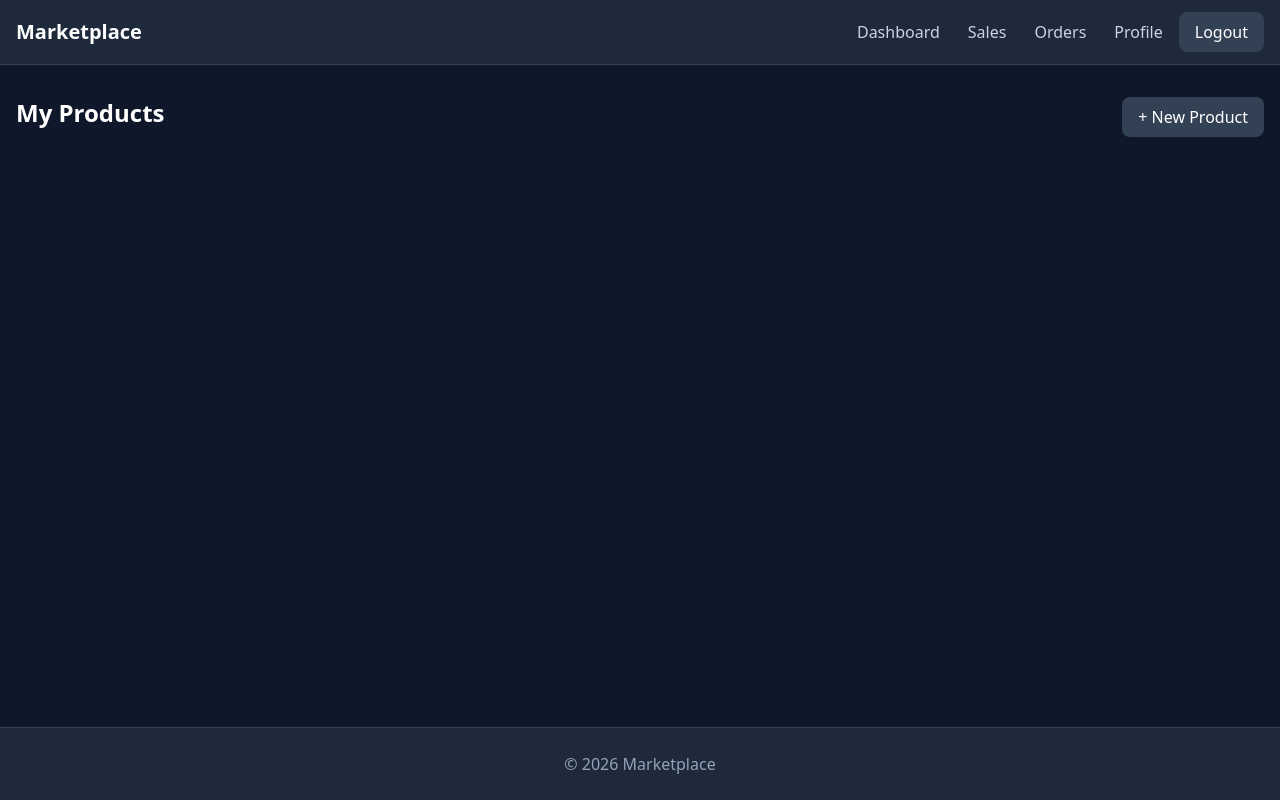
After one commit to Inder0/Marketplace, a Django app: page /dashboard/ in a window 1280 px wide. The commit adds this page. Run offline with Django 5.2, Linux system fonts and the light colour scheme; the visitor is signed in with stand-in values (Sample User, id 1); data that the repository does not hold is empty; some libraries are stand-ins or nearby versions.

Commit message:
add dashboard and my purchases page

```diff
--- a/core/settings.py
+++ b/core/settings.py
@@ -144,7 +144,7 @@ ACCOUNT_LOGOUT_ON_GET = True
 ACCOUNT_LOGIN_ON_GET = True
 SOCIALACCOUNT_LOGIN_ON_GET = True
 ACCOUNT_CONFIRM_EMAIL_ON_GET = True
-
+# ACCOUNT_LOGIN_URL='account_login'
 LOGIN_REDIRECT_URL = '/'
 ACCOUNT_LOGIN_METHODS = {"username", "email"}
 ACCOUNT_SIGNUP_FIELDS = ['email*', 'username*', 'password1*', 'password2*']
--- a/marketplace/forms.py
+++ b/marketplace/forms.py
@@ -4,7 +4,7 @@ from .models import Product
 class ProductForm(forms.ModelForm):
     class Meta:
         model=Product
-        fields=['name','description','price','file']
+        fields=['name','description','price','file',]
         widgets={
             'name':forms.TextInput(attrs={'placeholder':'Name','class': 'form-input'}),
             'description':forms.Textarea(attrs={'class': 'form-input min-h-32','placeholder':'Add information about the product','rows':4}),
--- a/marketplace/models.py
+++ b/marketplace/models.py
@@ -4,6 +4,7 @@ from django.contrib.auth.models import User
 # Create your models here.
 
 class Product(models.Model):
+    seller=models.ForeignKey(User,on_delete=models.CASCADE)
     name=models.CharField(max_length=100)
     description=models.TextField()
     price=models.FloatField()
--- /dev/null
+++ b/marketplace/templates/marketplace/dashboard.html
@@ -0,0 +1,100 @@
+{% extends 'base.html' %}
+{% block content %}
+    <div class="flex mb-4">
+        <h1 class="font-bold text-2xl">My Products</h1>
+        <a href="{% url 'create-product' %}" class="button-secondary ml-auto">+ New Product</a>
+    </div>
+    <div class="product-container space-y-4">
+    {% for product in products %}
+        <div class="card">
+            <div class="hidden lg:grid lg:grid-cols-[100px_3fr_100px_100px_100px_150px] items-center gap-6">
+                <img class="w-24 h-24 object-cover mr-3 mb-3 rounded-xl" src="{{product.file_url}}">
+
+            <div>
+            <div>{{product.name}}</div>
+            <div class="text-gray-300">{{product.description|truncatechars:200}}</div>
+
+            <div class="mt-1.5 text-green-400">Rs. {{product.price}}</div>
+            </div>
+            <div>
+                <div class="font-bold">
+                    Rs. {{ product.total_sales }}
+                </div>
+                <div class="text-xs text-slate-400">
+                    Earnings
+                </div>
+            </div>
+            <div>
+                <div class="font-bold">
+                    {{ product.total_orders }}
+                </div>
+                <div class="text-xs text-slate-400">
+                    Orders
+                </div>
+            </div>
+            <div>
+                <div class="font-bold">
+                    4.8
+                </div>
+                <div class="text-xs text-slate-400">
+                    Rating
+                </div>
+            </div>
+            <div class="flex gap-2">
+                <a class="button !font-normal !p-2 !text-xs !bg-yellow-500" href="{% url 'update-product' product.id %}">Update</a>
+                <a class="button !font-normal text-center !p-2 !text-xs !ml-2" href="{% url 'product-detail' product.id %}">Details</a>
+            </div>
+        </div>
+        <div class="lg:hidden">
+            <div class="flex gap-4">
+                <img src="{{ product.file_url }}" class="w-20 h-20 object-cover rounded-xl">
+                <div class="flex-1 min-w-0">
+                    <div class="font-bold">{{ product.name }}</div>
+                    <div class="text-slate-300 text-sm">{{ product.description|truncatechars:80 }}</div>
+                    <div class="mt-2 text-green-400 font-medium">Rs.{{ product.price }}</div>
+                </div>
+            </div>
+            <div class="grid grid-cols-3 text-center mt-4 border-t border-slate-700 pt-4">
+                <div>
+                    <div class="font-bold">Rs. {{ product.total_sales }}</div>
+                    <div class="text-xs text-slate-400">Earnings</div>
+                </div>
+                <div>
+                    <div class="font-bold">{{product.total_orders}}</div>
+                    <div class="text-xs text-slate-400">Orders</div>
+                </div>
+                <div>
+                    <div class="font-bold">4.8</div>
+                    <div class="text-xs text-slate-400">Rating</div>
+                </div>
+            </div>
+            <div class="flex gap-2 mt-4">
+                <a href="{% url 'update-product' product.id %}" class="button !bg-yellow-500 flex-1 text-center">Update</a>
+                <a href="{% url 'product-detail' product.id %}" class="button flex-1 text-center">Details</a>
+
+            </div>
+        </div>
+
+
+        </div>
+
+    {% endfor %}
+    </div>
+    {% if is_paginated %}
+    <div class="flex justify-center items-center gap-2 mt-6">
+        {% if page_obj.has_previous %}
+        <a href="?page=1" class="button-secondary !px-2">First</a>
+        <a href="?page={{page_obj.previous_page_number}}" class="button-secondary !px-2">Prev</a>
+        {% endif %}
+        <span class="px-2">
+            Page {{page_obj.number}}  of {{page_obj.paginator.num_pages}}
+        </span>
+        {% if page_obj.has_next %}
+        <a href="?page={{page_obj.next_page_number}}" class="button-secondary !px-2">Next</a>
+        <a href="?page={{page_obj.paginator.num_pages}}" class="button-secondary !px-2">Last</a>
+        {% endif %}
+
+
+    </div>
+    {% endif %}
+{% endblock %}
--- a/marketplace/urls.py
+++ b/marketplace/urls.py
@@ -12,5 +12,7 @@ urlpatterns=[
     path('create-product/', ProductCreateView.as_view(), name='create-product'),
     path('update-product/<pk>', ProductUpdateView.as_view(), name='update-product'),
     path('delete-product/<pk>', ProductDeleteView.as_view(), name='delete-product'),
+    path('dashboard/',DashboardView.as_view(),name='dashboard'),
+    path('purchases/',PurchaseView.as_view(),name='my-purchase'),
 
 ]
--- a/marketplace/views.py
+++ b/marketplace/views.py
@@ -1,5 +1,5 @@
 from django.shortcuts import redirect, render
-from django.views.generic import TemplateView
+from django.contrib.auth.mixins import LoginRequiredMixin
 from .models import Product,Order
 from django.views.generic import ListView,DetailView,CreateView,UpdateView,DeleteView
 from django.conf import settings
@@ -11,6 +11,8 @@ import json
 from django.http import HttpResponse
 from django.urls import reverse_lazy
 from .forms import ProductForm
+from django.db.models import Count, Sum,Q,Value,DecimalField
+from django.db.models.functions import Coalesce
 from django.contrib.messages.views import SuccessMessageMixin
 # Create your views here.
 
@@ -32,6 +34,16 @@ class ProductDetail(DetailView):
     template_name='marketplace/product_detail.html'
     context_object_name='product'
     extra_context={'razorpay_key':settings.RAZORPAY_ID}
+
+    def get_context_data(self, **kwargs):
+        context= super().get_context_data(**kwargs)
+        if self.request.user.is_authenticated:
+            context['order']=Order.objects.filter(user=self.request.user,
+                                                       product=self.object,
+                                                       paid=True).order_by('-created_at').first()
+        else:
+            context['order']=None
+        return context
 
 @login_required
 def create_order(request,pk):
@@ -85,14 +97,18 @@ def payment_success(request):
 def payment_failed(request):
     return render(request,'marketplace/payment_failed.html')
 
-class ProductCreateView(SuccessMessageMixin,CreateView):
+class ProductCreateView(LoginRequiredMixin,SuccessMessageMixin,CreateView):
     model=Product
     form_class=ProductForm
     success_message='Product created successfully'
     template_name='marketplace/create_product.html'
     success_url=reverse_lazy('home')
 
-class ProductUpdateView(SuccessMessageMixin,UpdateView):
+    def form_valid(self, form):
+        form.instance.seller = self.request.user
+        return super().form_valid(form)
+
+class ProductUpdateView(LoginRequiredMixin,SuccessMessageMixin,UpdateView):
     model=Product
     form_class=ProductForm
     template_name='marketplace/create_product.html'
@@ -105,13 +121,40 @@ class ProductUpdateView(SuccessMessageMixin,UpdateView):
             return redirect('home')
         return super().form_valid(form)
 
-class ProductDeleteView(SuccessMessageMixin,DeleteView):
+    def get_queryset(self):
+        return Product.objects.filter(seller=self.request.user)
+
+class ProductDeleteView(LoginRequiredMixin,SuccessMessageMixin,DeleteView):
     model=Product
     success_message='Product deleted successfully'
     success_url=reverse_lazy('home')
+
+    def get_queryset(self):
+        return Product.objects.filter(seller=self.request.user)
 
     def form_valid(self, form):
         self.object.delete()
         response=HttpResponse()
         response['HX-Redirect']=self.success_url
         return response
+
+
+class DashboardView(LoginRequiredMixin,ListView):
+    model=Product
+    template_name='marketplace/dashboard.html'
+    context_object_name='products'
+    paginate_by=9
+
+    def get_queryset(self):
+        return Product.objects.filter(seller=self.request.user).annotate(
+            total_orders=Count("order",filter=Q(order__paid=True)),
+            total_sales=Coalesce(Sum("order__amount",filter=Q(order__paid=True)),Value(0),output_field=DecimalField(decimal_places=2))
+        )
+
+class PurchaseView(LoginRequiredMixin,ListView):
+    model=Order
+    template_name='marketplace/purchases.html'
+    context_object_name='orders'
+
+    def get_queryset(self):
+        return Order.objects.filter(user=self.request.user).select_related("product", "product__seller")
--- a/templates/base.html
+++ b/templates/base.html
@@ -110,17 +110,14 @@
 
                 <div class="hidden md:flex items-center gap-1">
                     {% if user.is_authenticated %}
-                        <a href="{% url 'home' %}" class="block navlink">
+                        <a href="{% url 'dashboard' %}" class="block navlink">
                             Dashboard
                         </a>
                         <a href="" class="block navlink">
                             Sales
                         </a>
-                        <a href="" class="block navlink">
+                        <a href="{% url 'my-purchase' %}" class="block navlink">
                             Orders
-                        </a>
-                        <a href="{% url 'create-product' %}" class="block navlink">
-                            Create Product
                         </a>
                         <a href="{% url 'profile' %}" class="block navlink">
                             Profile
@@ -155,18 +152,16 @@
             >
                 {% if user.is_authenticated %}
 
-                    <a href="{% url 'home' %}" class="block navlink">
+                    <a href="{% url 'dashboard' %}" class="block navlink">
                         Dashboard
                     </a>
                     <a href="" class="block navlink">
                         Sales
                     </a>
-                    <a href="" class="block navlink">
+                    <a href="{% url 'my-purchase' %}" class="block navlink">
                         Orders
                     </a>
-                    <a href="{% url 'create-product' %}" class="block navlink">
-                        Create Product
-                    </a>
+
 
                     <a href="{% url 'profile' %}" class="block navlink">
                         Profile
```
Also changed, not shown: marketplace/templates/marketplace/index.html (+9 -4 lines), marketplace/templates/marketplace/product_detail.html (+30 -7 lines), marketplace/templates/marketplace/purchases.html (added, +24 -0 lines), marketplace/migrations/0005_product_seller.py (added), static/images/Brown-eggs.webp (added).
